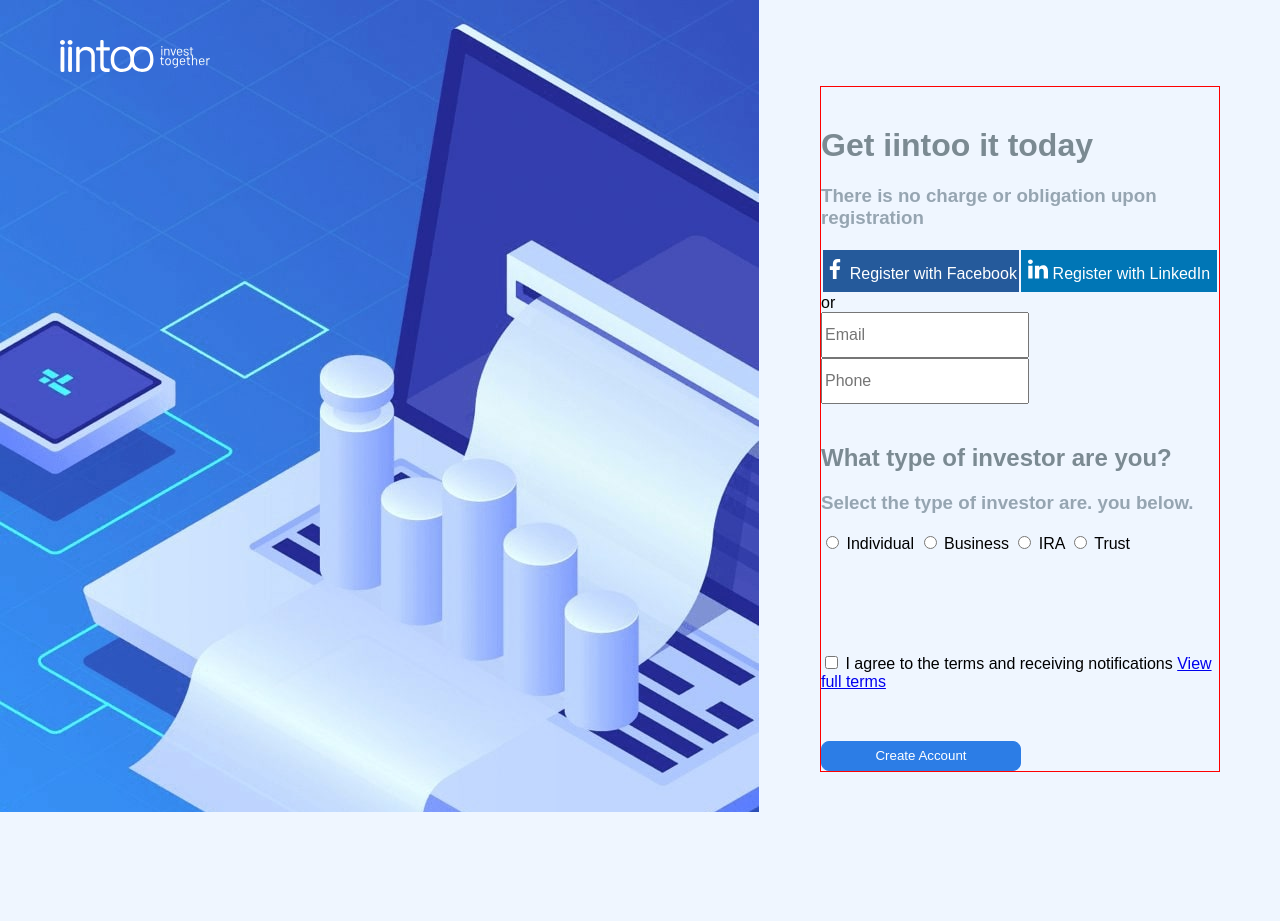
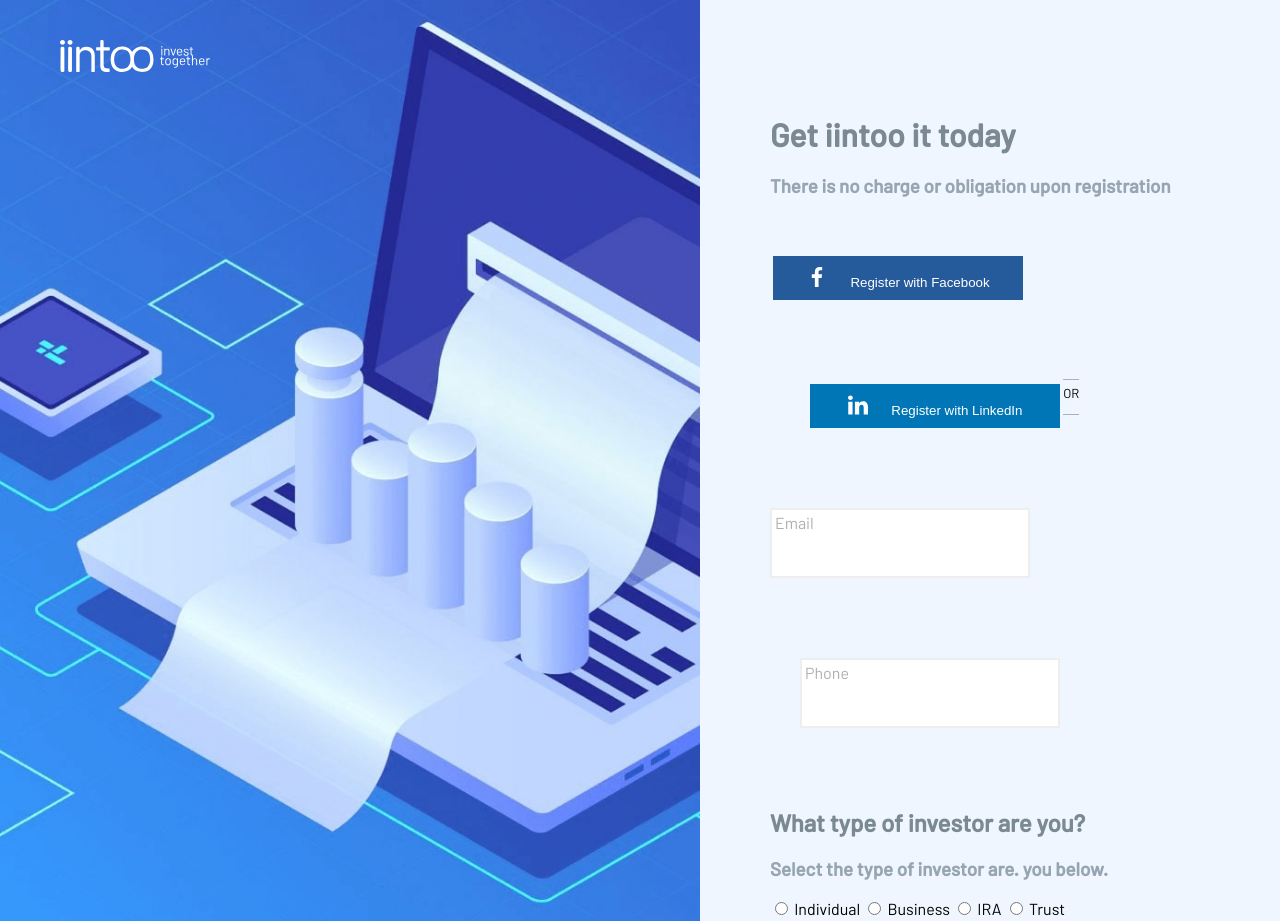
Before and after one commit to maksim-shin/web-page-web-core-5.9, a plain HTML site: page html/index.html in a window 1280 px wide. Shown: the top 921 px of the page. Before the commit the page ends 812 px from the top, so only its background shows below. Drawn offline with Linux system fonts and the light colour scheme.

Commit message:
FB and IN buttons, email/phone input form

```diff
--- a/css/style.css
+++ b/css/style.css
@@ -1,4 +1,4 @@
-/* @font-face {
+@font-face {
     font-family: 'Barlow';
     src: url('../fonts/Barlow-Medium.eot');
     src: url('../fonts/Barlow-Medium.eot') format('embedded-opentype'),
@@ -12,7 +12,7 @@
 
 @font-face {
     font-family: 'Barlow';
-    src: url('../fonts/Barlow-Medium');
+    src: url('../fonts/Barlow-Regular.eot');
     src: url('../fonts/Barlow-Regular.eot') format('embedded-opentype'),
         url('../fonts/Barlow-Regular.woff2') format('woff2'),
         url('../fonts/Barlow-Regular.woff') format('woff'),
@@ -20,13 +20,14 @@
         url('../fonts/Barlow-Regular.svg') format('svg');
     font-weight: normal;
     font-style: normal;
-} */
+}
 
 body {
   font-family: 'Barlow', sans-serif;
   background-color: #EFF6FF;
   background-repeat: no-repeat;
   background-image: url(../images/bg.jpg);
+  background-size: 700px;
   background-repeat: no-repeat;
   margin: 0;
 
@@ -34,9 +35,9 @@
 }
 
 main {
-  margin: 10px 60px 40px 820px;
-  border: 1px solid red;
+  margin: 10px 60px 40px 770px;
 }
+
 
 h1,
 h2 {
@@ -55,40 +56,100 @@
   margin-top: 40px;
 }
 
-table .fb {
-  width: 200px;
-  height: 40px;
+/* FACEBOOK AND LINKEDIN REGISTER BUTTON */
+
+.social {
+  display: inline-block;
+}
+
+button {
+  width: 250px;
+  height: 44px;
+  padding: 3px;
+  color: white;
+  border: none;
+}
+
+.in {
+  margin: 40px 0 40px 40px;
+  background-color: #0076B6;
+}
+
+.fb {
+  margin: 40px 30px 44px 0;
   background-color: #255A9B;
-  border: none;
-  color: white;
-  text-align: center;
+  }
+
+.fb img,
+.in img {
+  width: 20px;
+  height: 20px;
+  margin-right: 20px;
+  margin-left: 0;
+  padding-left: 0;
+}
+
+/* OR element */
+
+.or {
+  display: inline-block;
 
 }
-
-table .in {
-  width: 200px;
-  height: 40px;
-  margin: 120px;
-  background-color: #0076B6;
+.line {
   border: none;
-  color: white;
-  text-align: center;
-
-}
-.social img {
-  width: 20px;
-  height: 20px;
+  border-top: 1px solid #AFAFAF;
+  margin: 0;
 }
 
+.element {
+  text-align: center;
+  font-size: small;
+  margin-top: 5px;
+}
+
+
+
+/* REGISTER FORM */
+
+.email_container,
+.phone_container {
+  width: 250px;
+  height: 60px;
+  padding: 3px;
+  display: inline-block;
+  color: #AFAFAF;
+  border: 2px solid #EEEEEE;
+  background-color: #ffffff;
+}
+
+.email_container {
+  margin: 40px 30px 40px 0;
+}
+
+.phone_container {
+  margin: 40px 0 40px 30px;
+}
+
+
 input[type=email],
-input[type=tel]
-{
-width: 200px;
-height: 40px;
+input[type=tel] {
+  width: 192px;
+  height: 40px;
+  border: none;
+  color: black;
+  font-size: 16px;
+}
 
-color: #AFAFAF;
-font-size: 16px;
+input[type=email]:focus,
+input[type=tel]:focus {
+  outline: none;
 }
+
+.email_container:focus-within,
+.phone_container:focus-within {
+  border-left: 2px solid #3698FB;
+}
+
 
 .checkbox {
   margin-top: 100px;
--- a/fonts/stylesheet.css
+++ /dev/null
@@ -1,25 +0,0 @@
-@font-face {
-    font-family: 'Barlow';
-    src: url('Barlow-Medium.eot');
-    src: url('Barlow-Medium.eot?#iefix') format('embedded-opentype'),
-        url('Barlow-Medium.woff2') format('woff2'),
-        url('Barlow-Medium.woff') format('woff'),
-        url('Barlow-Medium.ttf') format('truetype'),
-        url('Barlow-Medium.svg#Barlow-Medium') format('svg');
-    font-weight: 500;
-    font-style: normal;
-    font-display: swap;
-}
-
-@font-face {
-    font-family: 'Barlow';
-    src: url('Barlow-Regular.eot');
-    src: url('Barlow-Regular.eot?#iefix') format('embedded-opentype'),
-        url('Barlow-Regular.woff2') format('woff2'),
-        url('Barlow-Regular.woff') format('woff'),
-        url('Barlow-Regular.ttf') format('truetype'),
-        url('Barlow-Regular.svg#Barlow-Regular') format('svg');
-    font-weight: normal;
-    font-style: normal;
-    font-display: swap;
-}
--- a/html/index.html
+++ b/html/index.html
@@ -12,34 +12,50 @@
 <!-- HERO SECTION -->
     <main>
         <h1>Get iintoo it today</h1>
-    <h3>There is no charge or obligation upon registration</h3>
+        <h3>There is no charge or obligation upon registration</h3>
 
 <!-- FACEBOOK AND LINKEDIN REGISTER BUTTON  -->
-    <table>
-        <tr class="social">
-            <td class="fb">
+
+    <div class="social"></div>
+            <button class="fb">
                 <img src="../images/facebook.svg" alt="Facebook logo">
-                Register with Facebook
-            </td>
-            <td class="in">
+                <span>Register with Facebook</span>
+            </button>
+
+            <button class="in">
                 <img src="../images/linkedin.svg" alt="LinkedIn logo">
-                Register with LinkedIn
-            </td>
-        </tr>
-    </table>
+                <span>Register with LinkedIn</span>
+            </button>
 
-    <span>or</span>
+
+    </div>
+
+
+    <!-- OR element -->
+    <div class="or">
+        <hr class="line">
+        <p class="element">OR</p>
+        <hr class="line">
+    </div>
+
 
     <!-- REGISTER FORM -->
     <form>
+        <div>
+            <div class="email_container">
 
-        <label for="email">
-            <input type="email" id="email" name="email" placeholder="Email">
-        </label>
+                <label for="email">Email<br>
+                    <input type="email" id="email" name="email">
+                </label>
+            </div>
 
-        <label for="phone">
-            <input type="tel" id="phone" name="phone" placeholder="Phone">
-        </label>
+            <div class="phone_container">
+                <label for="phone">Phone<br>
+                    <input type="tel" id="phone" name="phone">
+                </label>
+            </div>
+        </div>
+
     </form>
 
     <h2>What type of investor are you?</h2>
```
